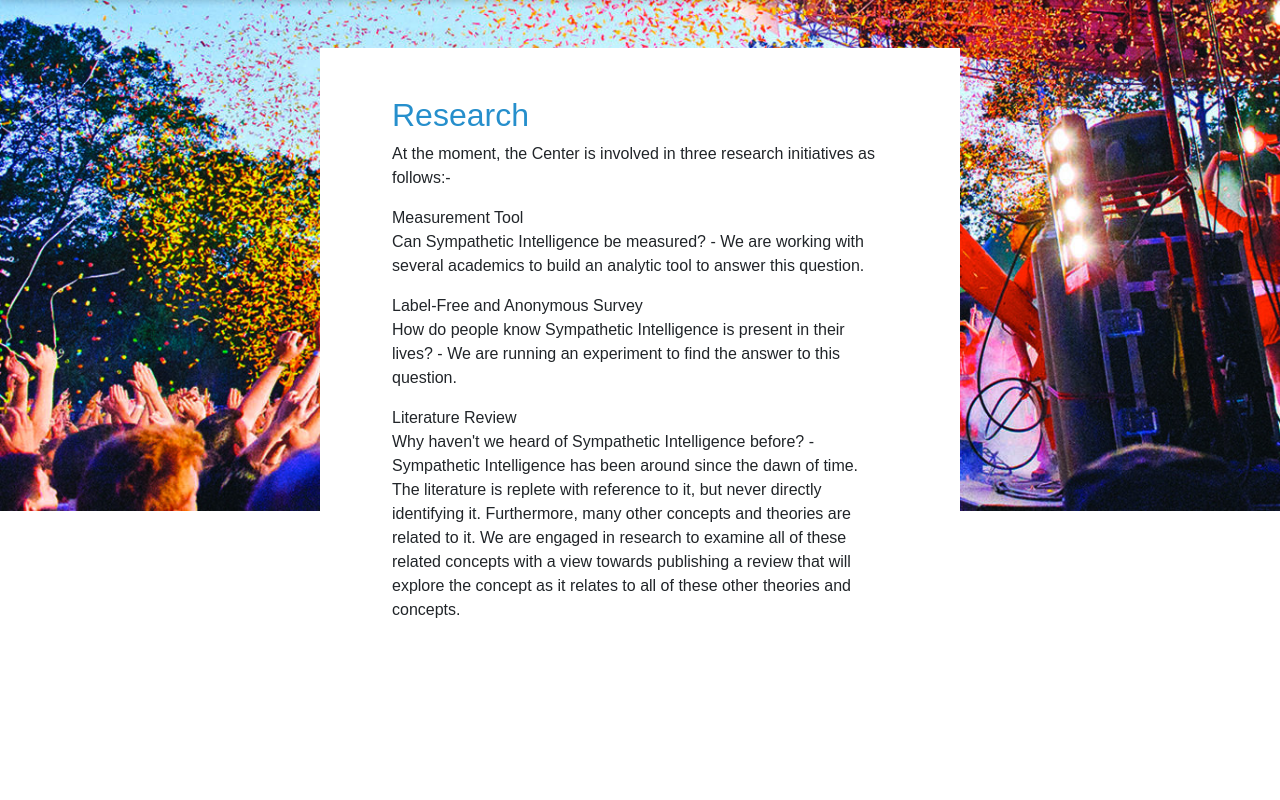
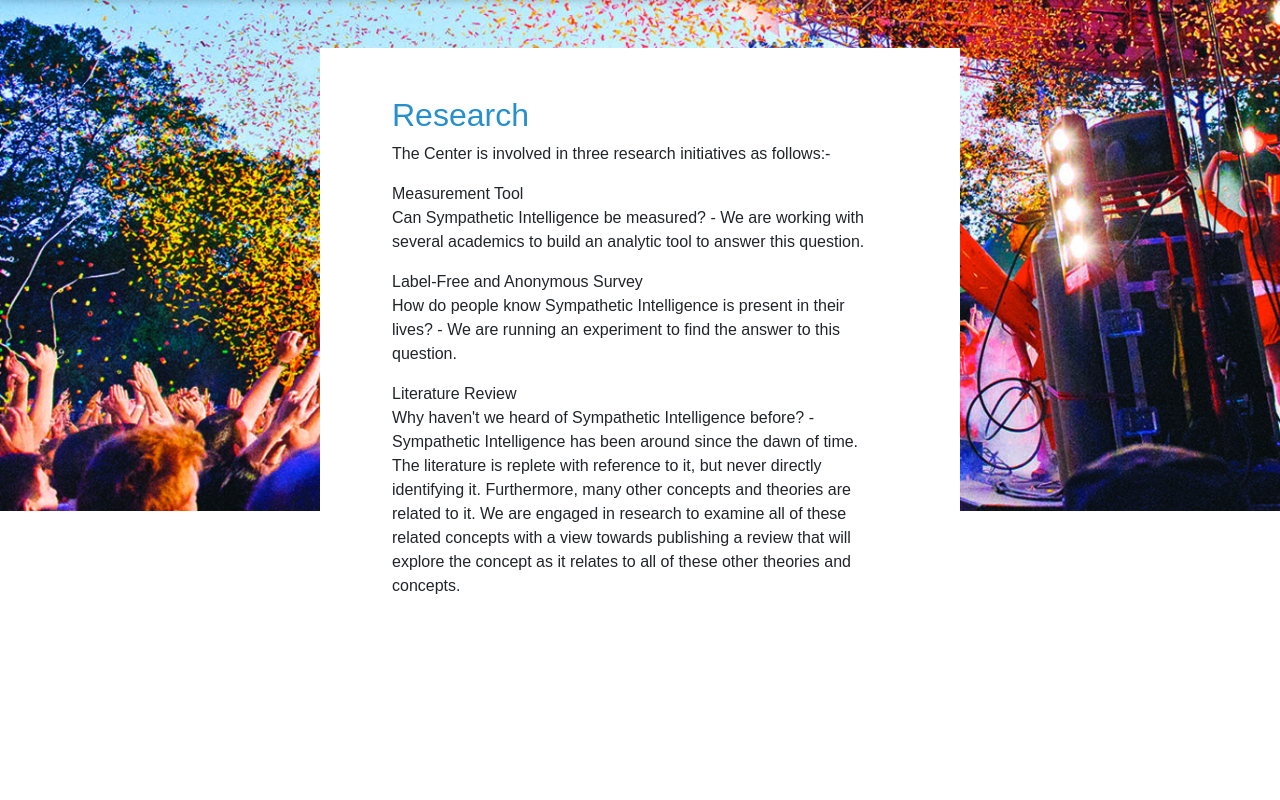
Before and after one commit to Sympathetic-Intelligence/tcfsi-flask-app, a Flask app: page /research in a window 1280 px wide. Shown: the part 158-958 px from the top of the page. Run offline with Flask 3, Linux system fonts and the light colour scheme.

Commit message:
Created content for the Research Page - Second
Created content for the Research Page - Second

```diff
--- a/templates/research.html
+++ b/templates/research.html
@@ -10,7 +10,7 @@
 		<div class="col-lg-6 bg-white mt-5">
 			<div class="inner-main-content">
 				<h2>Research</h2>
-				At the moment, the Center is involved in three research initiatives as follows:-
+				The Center is involved in three research initiatives as follows:-
 				</p><p>
 				<strong> Measurement Tool</strong>
 				<br>Can Sympathetic Intelligence be measured? - We are working with several academics to build an analytic tool to answer this question.
```
